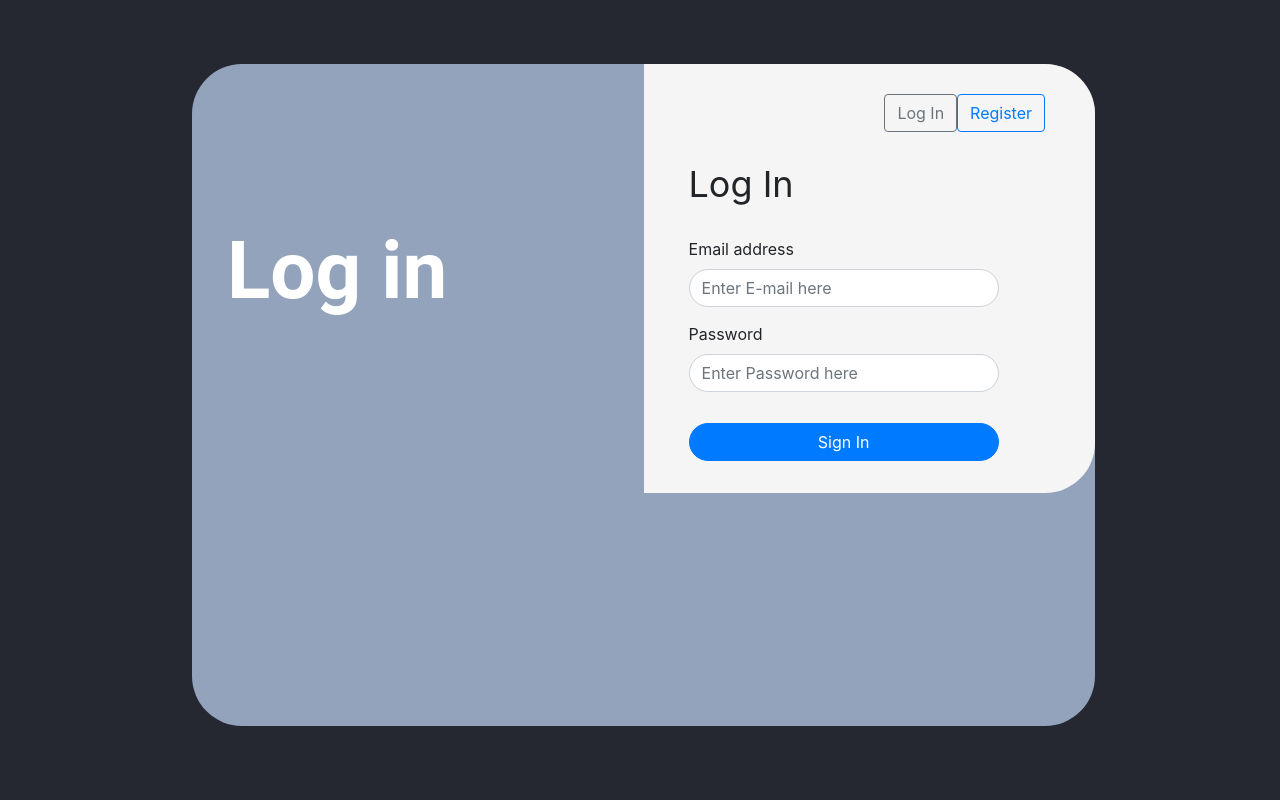
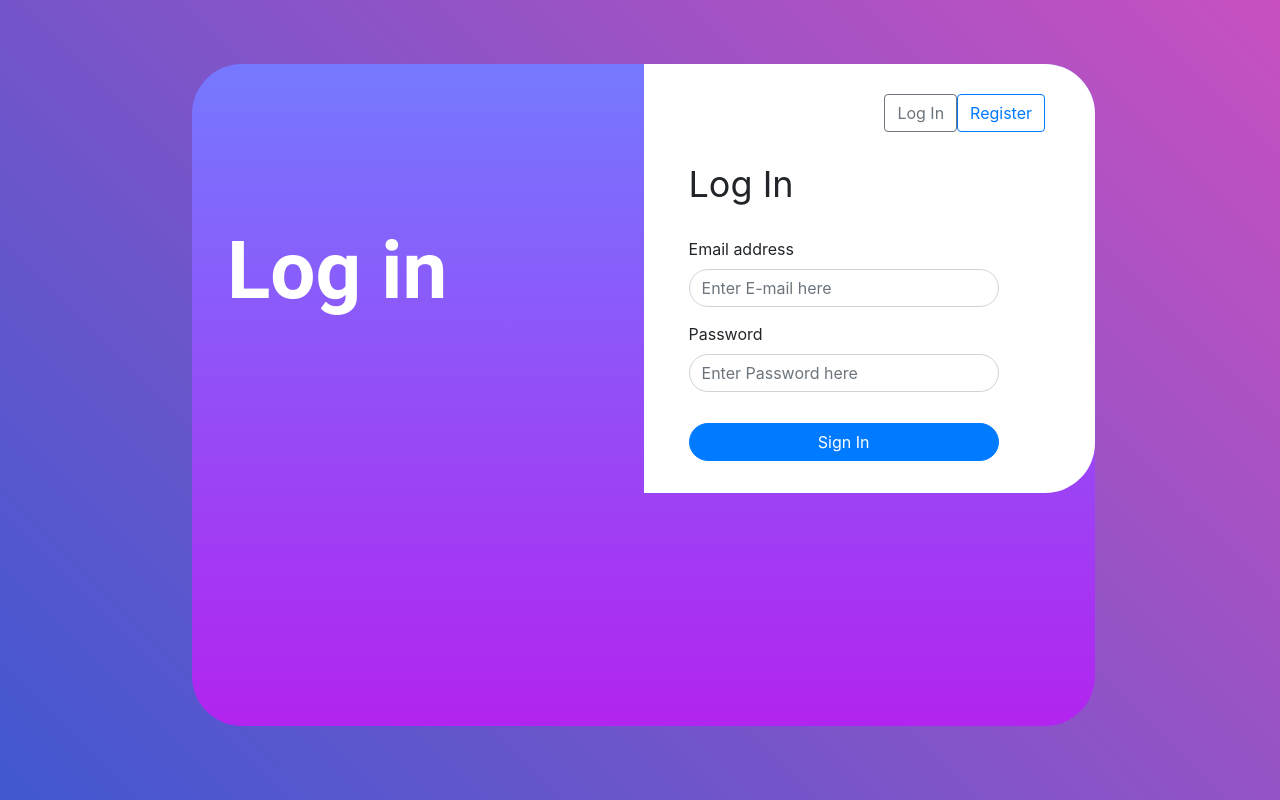
Before and after one commit to d0561953/Login_Page, a Node server app: page / in a window 1280 px wide. Run offline with Node 20, Linux system fonts and the light colour scheme.

Commit message:
Update Colourful UI

```diff
--- a/src/css/style.css
+++ b/src/css/style.css
@@ -3,14 +3,24 @@
     height: 100%;
     padding-left: 15%;
     padding-top: 5%;
-    background: #252830;
+    background: #9053c7;
+    background: -webkit-linear-gradient(-135deg, #c850c0, #4158d0);
+    background: -o-linear-gradient(-135deg, #c850c0, #4158d0);
+    background: -moz-linear-gradient(-135deg, #c850c0, #4158d0);
+    background: linear-gradient(-135deg, #c850c0, #4158d0);
+    /* background: #252830; */
 }
 
 .logframe {
     width: 83%;
     height: 90%;
     border-radius: 50px;
-    background: #93A3BC;
+    background: #9152f8;
+    background: -webkit-linear-gradient(top, #7579ff, #b224ef);
+    background: -o-linear-gradient(top, #7579ff, #b224ef);
+    background: -moz-linear-gradient(top, #7579ff, #b224ef);
+    background: linear-gradient(top, #7579ff, #b224ef);
+    /* background: #93A3BC; */
 }
 
 .title {
--- a/src/signin.html
+++ b/src/signin.html
@@ -21,7 +21,7 @@
                             Log in
                         </p>
                     </div>
-                    <div class="col" style="background:whitesmoke; height: 100%; border-radius: 0px 50px 50px 0px">
+                    <div class="col" style="background:#FFFFFF; height: 100%; border-radius: 0px 50px 50px 0px">
                         <div class="row justify-content-end" style="padding-top: 30px; padding-right: 50px">
                             <button type="button" class="btn btn-outline-secondary">Log In</button>
                             <button type="button" class="btn btn-outline-primary">Register</button>
--- a/src/signup.html
+++ b/src/signup.html
@@ -21,7 +21,7 @@
                             Sign Up
                         </p>
                     </div>
-                    <div class="col" style="background:whitesmoke; height: 100%; border-radius: 0px 50px 50px 0px">
+                    <div class="col" style="background:#FFFFFF; height: 100%; border-radius: 0px 50px 50px 0px">
                         <div class="row justify-content-end" style="padding-top: 30px; padding-right: 50px">
                             <button type="button" class="btn btn-outline-primary">Registers</button>
                             <button type="button" class="btn btn-outline-secondary">Login</button>
```
